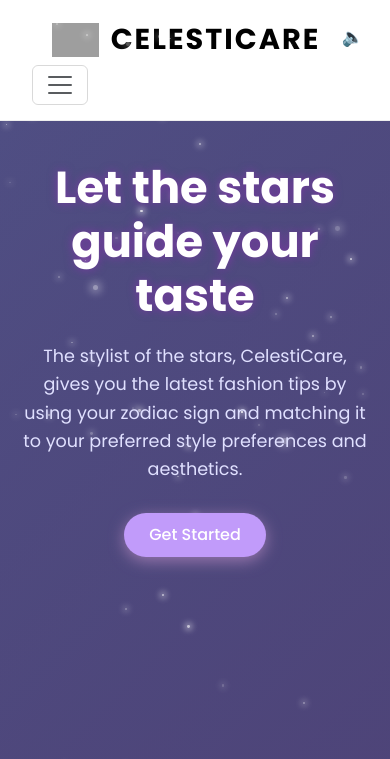
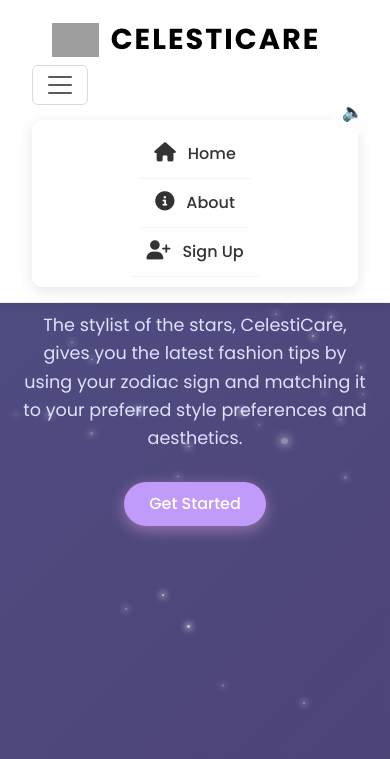
Before and after one commit to elsababaoup-cmd/Celesticare, a PHP site: page / in a window 390 px wide, after a click that opens the changed part. Shown: the top 759 px of the page. Run offline with PHP 8.4, Linux system fonts and the light colour scheme; grey boxes are pictures that could not be loaded.

Commit message:
done refurbish

```diff
--- a/includes/navbar.php
+++ b/includes/navbar.php
@@ -35,8 +35,6 @@ if (isset($_SESSION['user_id']) && empty($_SESSION['zodiac_sign'])) {
 }
 ?>
 
-<!-- Rest of your existing navbar code remains the same -->
-
 <link href="https://cdn.jsdelivr.net/npm/bootstrap@5.3.0/dist/css/bootstrap.min.css" rel="stylesheet">
 <link href="https://fonts.googleapis.com/css2?family=Poppins:wght@400;500;600;700&display=swap" rel="stylesheet">
 <link rel="stylesheet" href="https://cdnjs.cloudflare.com/ajax/libs/font-awesome/6.4.0/css/all.min.css">
@@ -47,7 +45,13 @@ if (isset($_SESSION['user_id']) && empty($_SESSION['zodiac_sign'])) {
     padding: 15px 60px;
     font-family: 'Poppins', sans-serif;
     border-bottom: 1px solid #eee;
-    min-height: 80px; /* Fixed navbar height */
+    min-height: 80px;
+    position: fixed;
+    top: 0;
+    width: 100%;
+    z-index: 1030;
+    box-shadow: 0 2px 10px rgba(0,0,0,0.1);
+    transition: all 0.3s ease;
   }
 
   .navbar-brand {
@@ -62,14 +66,14 @@ if (isset($_SESSION['user_id']) && empty($_SESSION['zodiac_sign'])) {
     display: flex !important;
     align-items: center !important;
     gap: 12px !important;
-    height: 60px !important; /* Fixed brand height */
+    height: 60px !important;
   }
 
   .navbar-logo {
-    height: 80px; /* You can adjust this without affecting navbar sizing */
+    height: 80px;
     width: auto;
     object-fit: contain;
-    max-height: 80px; /* Prevents overflow */
+    max-height: 80px;
   }
 
   .navbar-nav .nav-link {
@@ -94,6 +98,55 @@ if (isset($_SESSION['user_id']) && empty($_SESSION['zodiac_sign'])) {
 
   .navbar-toggler {
     border: none;
+    padding: 4px 8px;
+  }
+
+  .navbar-toggler:focus {
+    box-shadow: none !important;
+  }
+
+  .navbar-toggler-icon {
+    width: 1.5em;
+    height: 1.5em;
+  }
+
+  /* Mobile menu styles */
+  @media (max-width: 991px) {
+    nav.navbar {
+      padding: 15px 20px;
+      min-height: 70px;
+    }
+
+    .navbar-collapse {
+      background: #ffffff;
+      margin-top: 15px;
+      border-radius: 10px;
+      box-shadow: 0 4px 15px rgba(0,0,0,0.1);
+      padding: 10px;
+    }
+
+    .navbar-nav .nav-link {
+      flex-direction: row;
+      justify-content: flex-start;
+      padding: 12px 15px;
+      border-bottom: 1px solid #f5f5f5;
+      margin: 0;
+    }
+
+    .nav-icon, .nav-fa-icon {
+      margin-bottom: 0;
+      margin-right: 12px;
+    }
+
+    .navbar-brand {
+      font-size: 1.8rem !important;
+      height: 50px !important;
+    }
+
+    .navbar-logo {
+      height: 35px;
+      max-height: 40px;
+    }
   }
 
   .nav-icon {
@@ -118,35 +171,19 @@ if (isset($_SESSION['user_id']) && empty($_SESSION['zodiac_sign'])) {
     transform: translateY(-2px);
   }
 
+  /* Body padding to account for fixed navbar */
+  body {
+    padding-top: 100px !important;
+  }
+
   @media (max-width: 991px) {
-    nav.navbar {
-      padding: 15px 20px;
-      min-height: 70px; /* Fixed mobile navbar height */
-    }
-
-    .navbar-brand {
-      font-size: 1.8rem !important;
-      height: 50px !important; /* Fixed mobile brand height */
-    }
-
-    .navbar-nav .nav-link {
-      flex-direction: row;
-      justify-content: flex-start;
-    }
-
-    .nav-icon, .nav-fa-icon {
-      margin-bottom: 0;
-      margin-right: 8px;
-    }
-
-    .navbar-logo {
-      height: 35px; /* Adjust for mobile if needed */
-      max-height: 40px; /* Prevents mobile overflow */
+    body {
+      padding-top: 90px !important;
     }
   }
 </style>
 
-<nav class="navbar navbar-expand-lg navbar-light">
+<nav class="navbar navbar-expand-lg navbar-light fixed-top">
   <div class="container-fluid">
     <a class="navbar-brand" href="<?= $BASE ?>/index.php">
       <img src="<?= $BASE ?>/includes/logo1.png" alt="CelestiCare Logo" class="navbar-logo">
@@ -217,3 +254,23 @@ if (isset($_SESSION['user_id']) && empty($_SESSION['zodiac_sign'])) {
     </div>
   </div>
 </nav>
+
+<!-- Make sure Bootstrap JS is loaded -->
+<script src="https://cdn.jsdelivr.net/npm/bootstrap@5.3.0/dist/js/bootstrap.bundle.min.js"></script>
+
+<script>
+// Close mobile menu when clicking on a link
+document.addEventListener('DOMContentLoaded', function() {
+  const navLinks = document.querySelectorAll('.nav-link');
+  const navbarCollapse = document.querySelector('.navbar-collapse');
+
+  navLinks.forEach(link => {
+    link.addEventListener('click', () => {
+      if (window.innerWidth < 992) {
+        const bsCollapse = new bootstrap.Collapse(navbarCollapse);
+        bsCollapse.hide();
+      }
+    });
+  });
+});
+</script>
--- a/index.php
+++ b/index.php
@@ -145,9 +145,9 @@ include(__DIR__ . "/includes/navbar.php");
     /* Music Control Button */
     .music-control {
       position: fixed;
-      top: 20px;
+      top: 105px;
       right: 20px;
-      z-index: 1000;
+      z-index: 1050;
       background: rgba(255,255,255,0.2);
       backdrop-filter: blur(10px);
       border: 1px solid rgba(255,255,255,0.3);
@@ -482,7 +482,7 @@ include(__DIR__ . "/includes/navbar.php");
       }
 
       .music-control {
-        top: 15px;
+        top: 90px;
         right: 15px;
         width: 45px;
         height: 45px;
@@ -782,7 +782,7 @@ include(__DIR__ . "/includes/navbar.php");
 
 <script>
 (function(){
-  // Zodiac wheel animation (unchanged)
+  // Zodiac wheel animation
   const wheel = document.querySelector('.wheel');
   if (!wheel) return;
 
```
Also changed, not shown: quizzes/aesthetic_result.php (+11 -29 lines), quizzes/style_quiz.php (+62 -6 lines).
